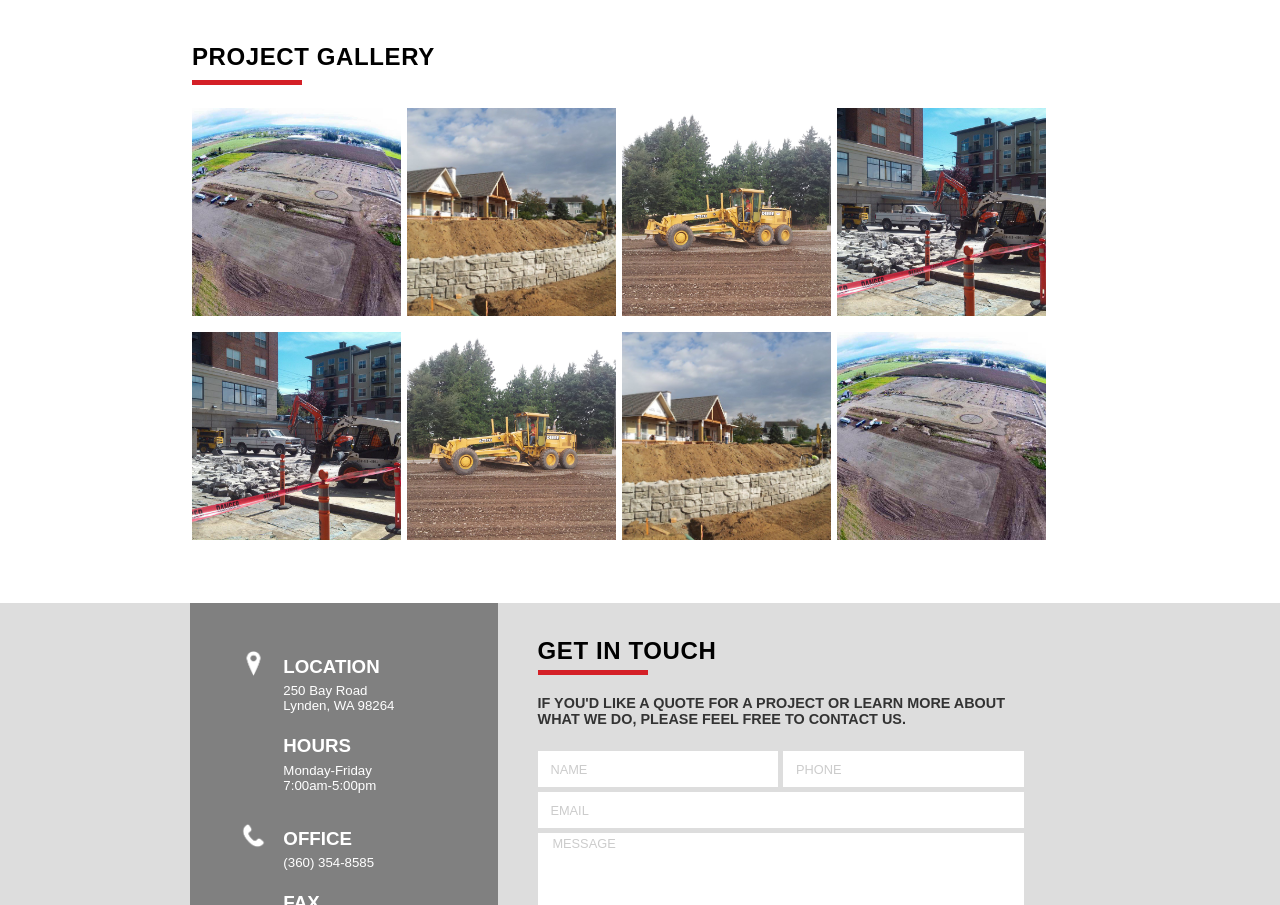
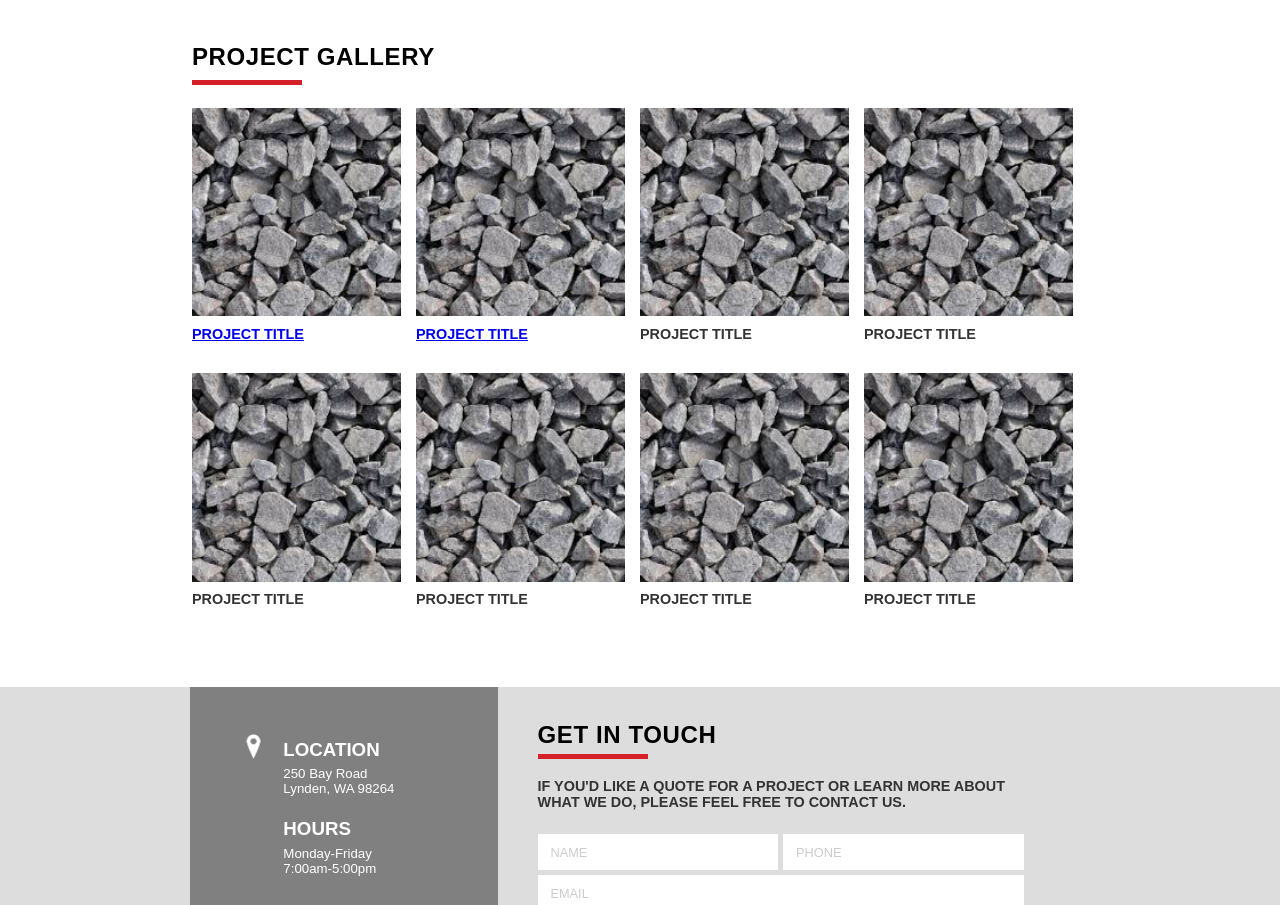
Before and after one commit to stremlergravel/stremlergravel, a plain HTML site: page index.html in a window 1280 px wide. Shown: the part 2925-3830 px from the top of the page. Drawn offline with nearby package versions, Linux system fonts and the light colour scheme; files whose address does not match are found by name.

Commit message:
12-14-15
updated gallery

```diff
--- a/index.html
+++ b/index.html
@@ -174,46 +174,175 @@
             <div class="title">
                 <h2>Project Gallery</h2>
             </div>
-            <section>
-                <div class="imagecontainer">
-                    <img src="img/projectgallery-1.jpg" class="cover">
+            <section class="gallery-rock">
+<div class="imagecontainer"><a class="cd-btn-1" href="#0"><img src="img/gravel-1.jpg" alt=""></div><h4>Project Title</h4>
+</section><section class="gallery-rock">
+<div class="imagecontainer"><a class="cd-btn-2" href="#0"><img src="img/gravel-1.jpg" alt=""></div><h4>Project Title</h4>
+</section><section class="gallery-rock">
+<div class="imagecontainer"><a class="cd-btn-3" href="#0"><img src="img/gravel-1.jpg" alt=""></a></div><h4>Project Title</h4>
+</section><section class="gallery-rock">
+<div class="imagecontainer"><a class="cd-btn-4" href="#0"><img src="img/gravel-1.jpg" alt=""></a></div><h4>Project Title</h4>
+</section><section class="gallery-rock">
+<div class="imagecontainer"><a class="cd-btn-5" href="#0"><img src="img/gravel-1.jpg" alt=""></a></div><h4>Project Title</h4>
+</section><section class="gallery-rock">
+<div class="imagecontainer"><a class="cd-btn-6" href="#0"><img src="img/gravel-1.jpg" alt=""></a></div><h4>Project Title</h4>
+</section><section class="gallery-rock">
+<div class="imagecontainer"><a class="cd-btn-7" href="#0"><img src="img/gravel-1.jpg" alt=""></a></div><h4>Project Title</h4>
+</section><section class="gallery-rock">
+<div class="imagecontainer"><a class="cd-btn-8" href="#0"><img src="img/gravel-1.jpg" alt=""></a></div><h4>Project Title</h4>
+</section>
+
+<!--slide content-->
+<div class="cd-panel-1 from-right"><header class="cd-panel-header">
+<a class="cd-panel-close" href="#0">Close</a>
+</header>
+<div class="cd-panel-container">
+<div class="cd-panel-content">
+<h1>Title Goes Here</h1>
+<img src="img/gravel-1.jpg" alt="">
+<img src="img/gravel-1.jpg" alt="">
+<img src="img/gravel-1.jpg" alt="">
+
 </div>
-            </section>
-            <section>
-                <div class="imagecontainer">
-                    <img src="img/projectgallery-2.jpg" alt="">
+<!-- cd-panel-content -->
+
 </div>
-            </section>
-            <section>
-                <div class="imagecontainer">
-                    <img src="img/projectgallery-3.jpg" alt="">
+<!-- cd-panel-container -->
+
 </div>
-            </section>
-            <section>
-                <div class="imagecontainer">
-                    <img src="img/projectgallery-4.jpg" alt="">
+<!-- cd-panel-1 -->
+<div class="cd-panel-2 from-right"><header class="cd-panel-header">
+<a class="cd-panel-close" href="#0">Close</a>
+
+</header>
+<div class="cd-panel-container">
+<div class="cd-panel-content">
+<h1>Title Goes Here</h1>
+<img src="img/gravel-1.jpg" alt="">
+<img src="img/gravel-1.jpg" alt="">
+<img src="img/gravel-1.jpg" alt="">
+
 </div>
-            </section>
-            <section>
-                <div class="imagecontainer">
-                    <img src="img/projectgallery-4.jpg" alt="">
+<!-- cd-panel-content -->
+
 </div>
-            </section>
-            <section>
-                <div class="imagecontainer">
-                    <img src="img/projectgallery-3.jpg" alt="">
+<!-- cd-panel-container -->
+
 </div>
-            </section>
-            <section>
-                <div class="imagecontainer">
-                    <img src="img/projectgallery-2.jpg" alt="">
+<!-- cd-panel-2 -->
+<div class="cd-panel-3 from-right"><header class="cd-panel-header">
+<a class="cd-panel-close" href="#0">Close</a>
+
+</header>
+<div class="cd-panel-container">
+<div class="cd-panel-content">
+<h1>Title Goes Here</h1>
+<img src="img/gravel-1.jpg" alt="">
+<img src="img/gravel-1.jpg" alt="">
+<img src="img/gravel-1.jpg" alt="">
+
 </div>
-            </section>
-            <section>
-                <div class="imagecontainer">
-                    <img src="img/projectgallery-1.jpg" alt="">
+<!-- cd-panel-content -->
+
 </div>
-            </section>
+<!-- cd-panel-container -->
+
+</div>
+<!-- cd-panel-3 -->
+<div class="cd-panel-4 from-right"><header class="cd-panel-header">
+<a class="cd-panel-close" href="#0">Close</a>
+
+</header>
+<div class="cd-panel-container">
+<div class="cd-panel-content">
+<h1>Title Goes Here</h1>
+<img src="img/gravel-1.jpg" alt="">
+<img src="img/gravel-1.jpg" alt="">
+<img src="img/gravel-1.jpg" alt="">
+
+</div>
+<!-- cd-panel-content -->
+
+</div>
+<!-- cd-panel-container -->
+
+</div>
+<!-- cd-panel-4 -->
+<div class="cd-panel-5 from-right"><header class="cd-panel-header">
+<a class="cd-panel-close" href="#0">Close</a>
+
+</header>
+<div class="cd-panel-container">
+<div class="cd-panel-content">
+<h1>Title Goes Here</h1>
+<img src="img/gravel-1.jpg" alt="">
+<img src="img/gravel-1.jpg" alt="">
+<img src="img/gravel-1.jpg" alt="">
+
+</div>
+<!-- cd-panel-content -->
+
+</div>
+<!-- cd-panel-container -->
+
+</div>
+<!-- cd-panel-5 -->
+<div class="cd-panel-6 from-right"><header class="cd-panel-header">
+<a class="cd-panel-close" href="#0">Close</a>
+
+</header>
+<div class="cd-panel-container">
+<div class="cd-panel-content">
+<h1>Title Goes Here</h1>
+<img src="img/gravel-1.jpg" alt="">
+<img src="img/gravel-1.jpg" alt="">
+<img src="img/gravel-1.jpg" alt="">
+
+</div>
+<!-- cd-panel-content -->
+
+</div>
+<!-- cd-panel-container -->
+
+</div>
+<!-- cd-panel-6 -->
+<div class="cd-panel-7 from-right"><header class="cd-panel-header">
+<a class="cd-panel-close" href="#0">Close</a>
+
+</header>
+<div class="cd-panel-container">
+<div class="cd-panel-content">
+<h1>Title Goes Here</h1>
+<img src="img/gravel-1.jpg" alt="">
+<img src="img/gravel-1.jpg" alt="">
+<img src="img/gravel-1.jpg" alt="">
+
+</div>
+<!-- cd-panel-content -->
+
+</div>
+<!-- cd-panel-container -->
+
+</div>
+<!-- cd-panel-7 -->
+<div class="cd-panel-8 from-right"><header class="cd-panel-header">
+<a class="cd-panel-close" href="#0">Close</a>
+
+</header>
+<div class="cd-panel-container">
+<div class="cd-panel-content">
+<h1>Title Goes Here</h1>
+<img src="img/gravel-1.jpg" alt="">
+<img src="img/gravel-1.jpg" alt="">
+<img src="img/gravel-1.jpg" alt="">
+
+</div>
+<!-- cd-panel-content -->
+</div>
+<!-- cd-panel-container -->
+
+</div>
+<!-- cd-panel-8 -->
         </div>
 
         <div class="col fourty-sixty contact" id="contact">
```
Lines whose indentation alone changed are shown as unchanged.
